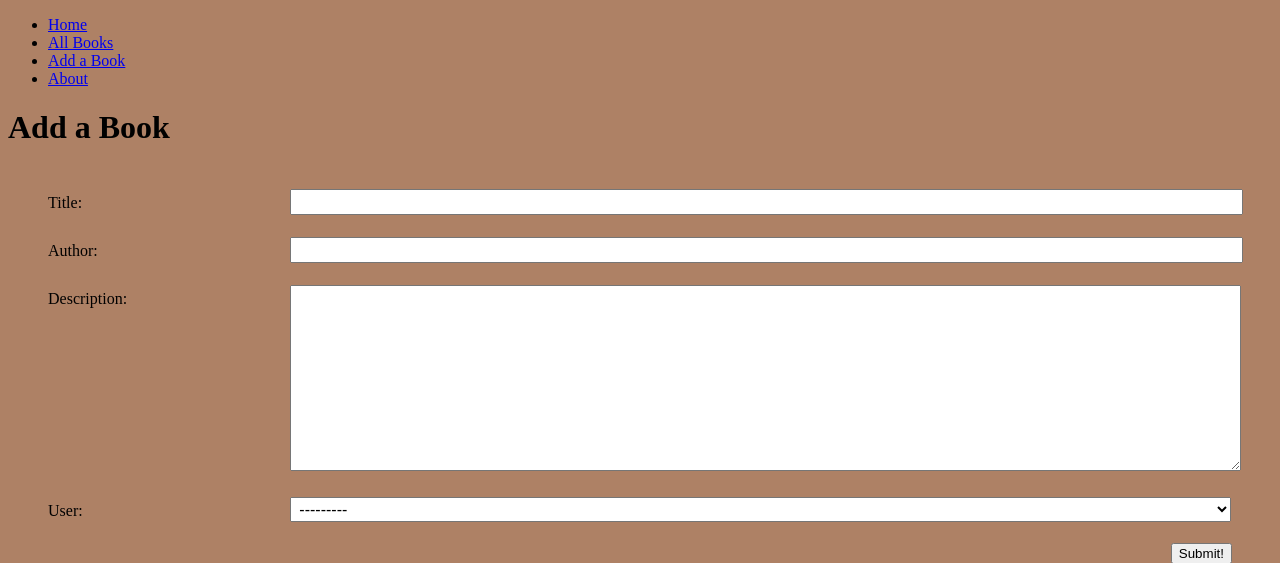
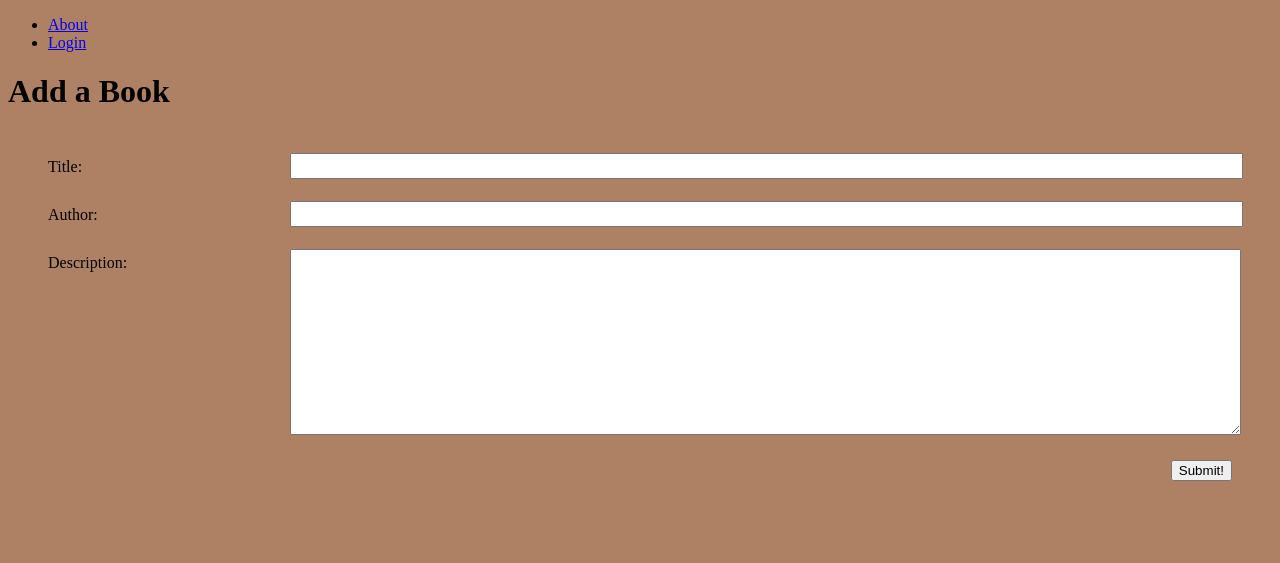
Before and after one commit to zmewa079/the-book-maze, a Django app: page /books/create/ in a window 1280 px wide. Shown: the top 563 px of the page. Run offline with Django 3.2, Linux system fonts and the light colour scheme.

Commit message:
update create book class to not show all fields when adding form

```diff
--- a/main_app/templates/base.html
+++ b/main_app/templates/base.html
@@ -19,10 +19,15 @@
   <header>
     <nav>
       <ul>
-        <li><a href="{% url 'home' %}">Home</a></li>
-        <li><a href="{% url 'books_index' %}">All Books</a></li>
-        <li><a href="{% url 'books_create' %}">Add a Book</a></li>
-        <li><a href="{% url 'about' %}">About</a></li>
+        {% if user.is_authenticated %}
+          <li><a href="{% url 'books_index' %}">All Books</a></li>
+          <li><a href="{% url 'books_create' %}">Add a Book</a></li>
+          <li><a href="{% url 'about' %}">About</a></li>
+          <li><a href="{% url 'logout' %}">Log out</a></li>
+          {% else %}
+            <li><a href="{% url 'about' %}">About</a></li>
+            <li><a href="{% url 'home' %}">Login</a></li>
+          {% endif %}
       </ul>
     </nav>
   </header>
--- a/main_app/templates/books/index.html
+++ b/main_app/templates/books/index.html
@@ -36,7 +36,6 @@
           </div>
         <h2 class="card-title">{{ book.title }}</h2>
         <p><small>{{ book.author }}</small></p>
-        <p><small>{{ book.user }}</small></p>
       </div>
       </a>
     </div>
--- a/main_app/templates/main_app/book_form.html
+++ b/main_app/templates/main_app/book_form.html
@@ -10,9 +10,6 @@
 <div class="page-header">
   <h1>Add a Book</h1>
 </div>
-{% comment %}
-  Leaving the action empty makes the form post to the same url used to display it
-{% endcomment %}
 <form action="" method="post" class="form-container">
   {% csrf_token %}
   <table>
--- a/main_app/views.py
+++ b/main_app/views.py
@@ -23,7 +23,7 @@ def books_detail(request, book_id):
 
 class BookCreate(CreateView):
   model = Book
-  fields = '__all__'
+  fields = ['title', 'author', 'description']
   success_url = '/books/'
 
 class BookUpdate(UpdateView):
--- a/thebookmaze/settings.py
+++ b/thebookmaze/settings.py
@@ -127,3 +127,6 @@ STATIC_URL = '/static/'
 # https://docs.djangoproject.com/en/3.2/ref/settings/#default-auto-field
 
 DEFAULT_AUTO_FIELD = 'django.db.models.BigAutoField'
+
+STATIC_URL = '/static/'
+LOGIN_REDIRECT_URL = 'books_index'
```
